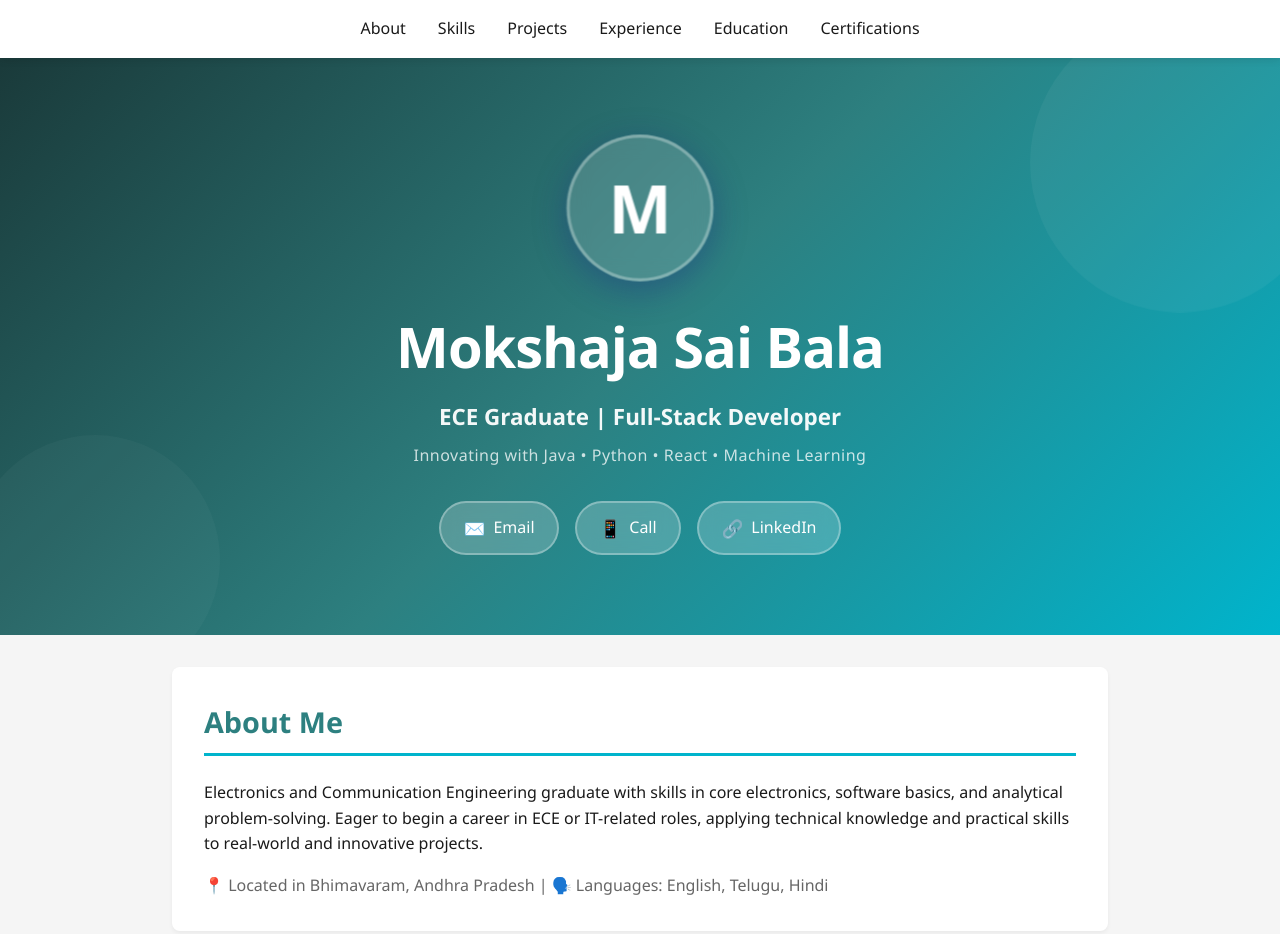
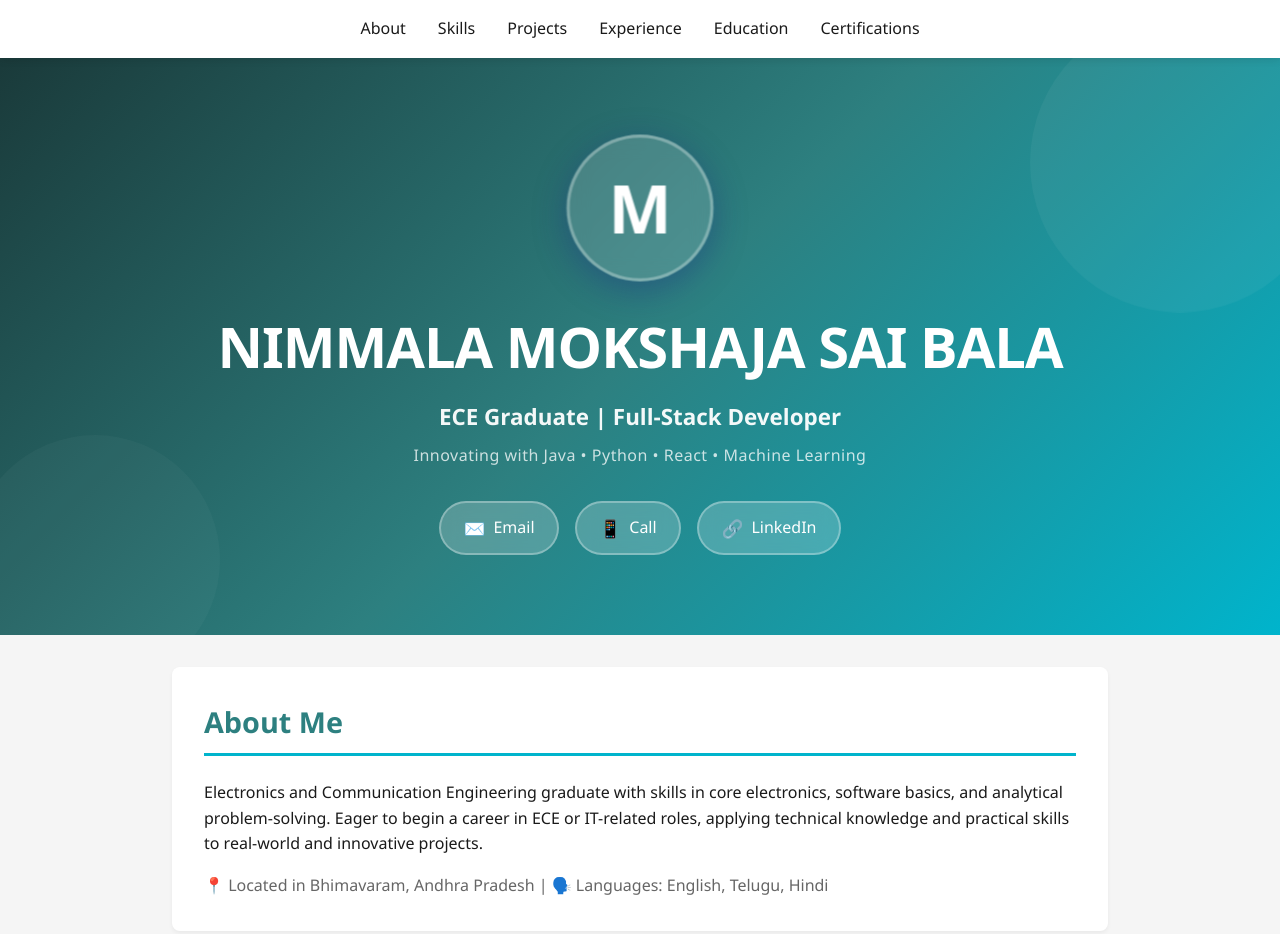
Before and after one commit to MokshajaNimmala/Portfolio, a plain HTML site: page index.html in a window 1280 px wide. Shown: the top 934 px of the page. Drawn offline with Linux system fonts and the light colour scheme.

Commit message:
first commit

```diff
--- a/index.html
+++ b/index.html
@@ -29,7 +29,7 @@
             <div class="avatar-circle">
                 <div class="avatar-letter">M</div>
             </div>
-            <h1 class="header-name">Mokshaja Sai Bala</h1>
+            <h1 class="header-name">NIMMALA MOKSHAJA SAI BALA</h1>
             <div class="title-wrapper">
                 <div class="title">ECE Graduate | Full-Stack Developer</div>
                 <div class="subtitle">Innovating with Java • Python • React • Machine Learning</div>
```
